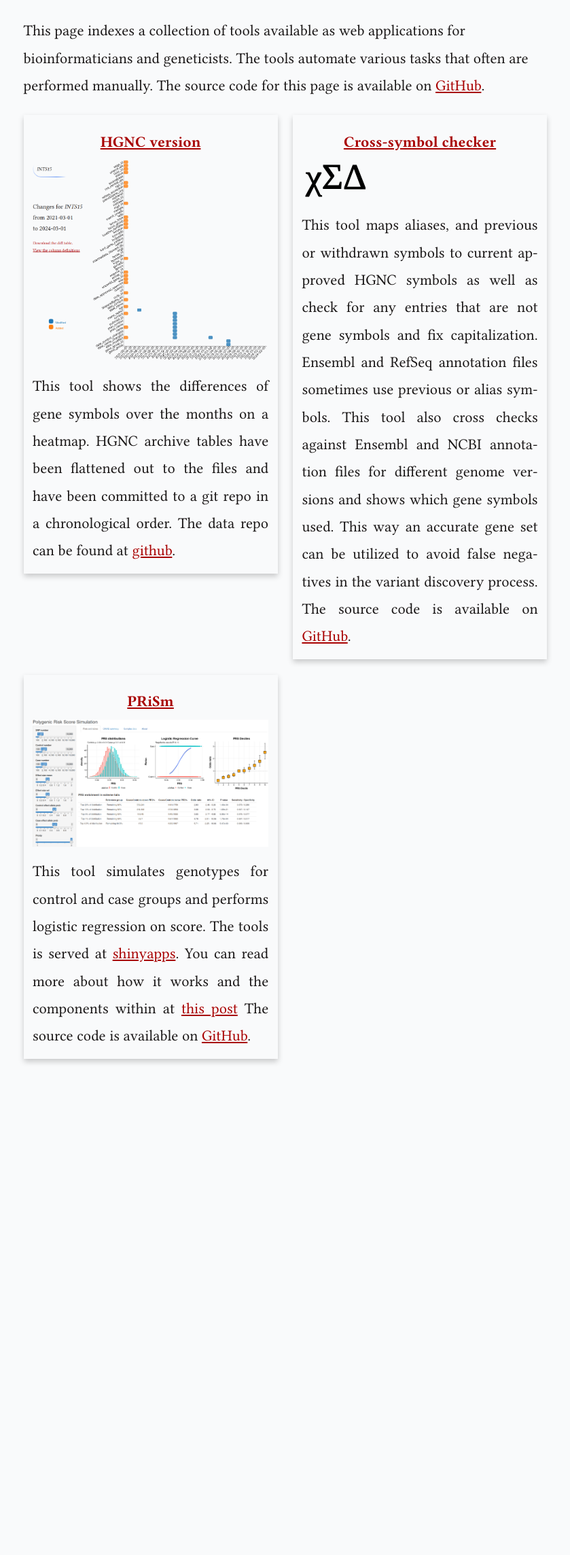
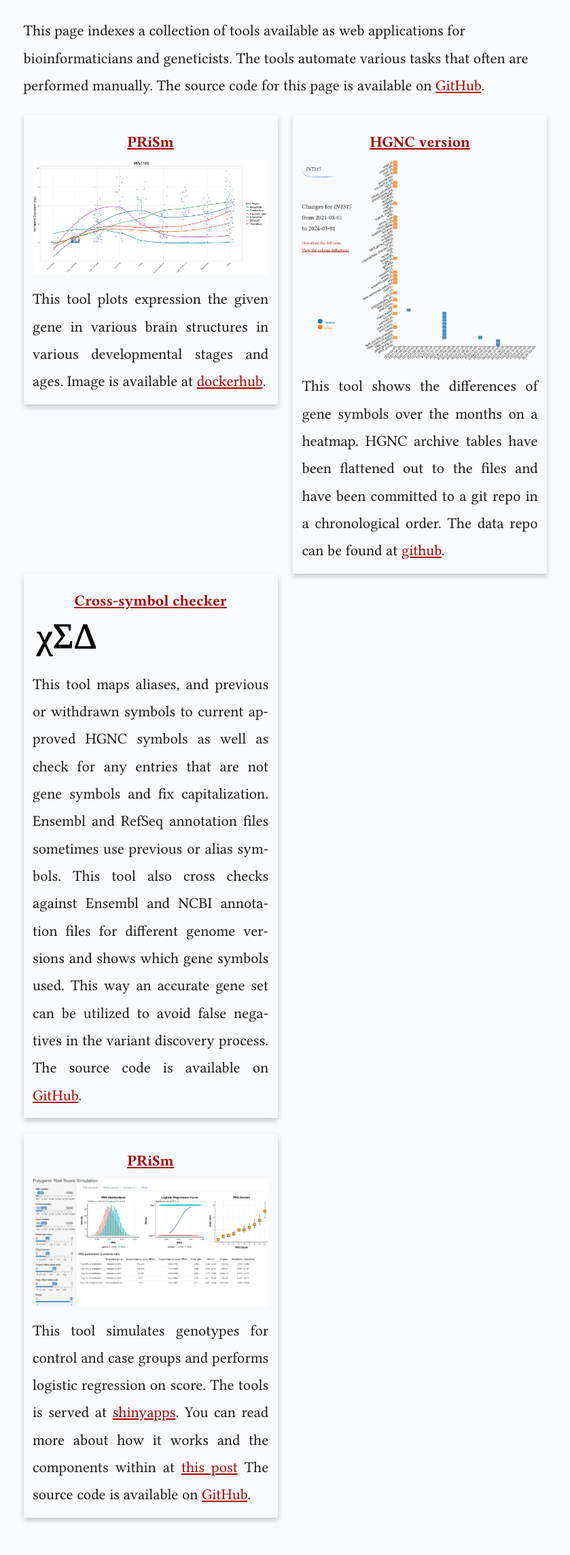
Before and after one commit to barslmn/omicssbs, a Django app: page /bioscripts/ in a window 1280 px wide. Shown: the part 159-2447 px from the top of the page at 68% size, without its empty margins (209-1048 px from the left). Before the commit the page ends 1724 px from the top, so only its background shows below. Run offline with Django 4.2, Linux system fonts and the light colour scheme.

Commit message:
added brainspan

```diff
--- a/bioscripts/templates/bioscripts/index.html
+++ b/bioscripts/templates/bioscripts/index.html
@@ -1,15 +1,29 @@
-{% extends "bioscripts/base.html" %}
-{% load static %}
-{% block content %}
-<p style="display:none;">
-    bioscripts/index.html
-</p>
+{% extends "bioscripts/base.html" %} {% load static %} {% block content %}
+<p style="display: none">bioscripts/index.html</p>
 
 This page indexes a collection of tools available as web applications for
 bioinformaticians and geneticists. The tools automate various tasks that often
-are performed manually. The source code for this page is available on <a
-    href="https://github.com/barslmn/omicsbs">GitHub</a>.
+are performed manually. The source code for this page is available on
+<a href="https://github.com/barslmn/omicsbs">GitHub</a>.
 <div class="row">
+  <div class="column">
+    <div class="card">
+      <h3>
+        <a href="https://barissalman.com/bioscripts/brainspan">PRiSm</a>
+      </h3>
+      <img
+        src="{% static 'bioscripts/img/brainspan.png' %}"
+        alt="Polygenic Risk Score Simulation"
+      />
+      <p>
+        This tool plots expression the given gene in various brain structures in
+        various developmental stages and ages. Image is available at
+        <a href="https://hub.docker.com/r/barslmn/brainspan-shiny-app"
+          >dockerhub</a
+        >.
+      </p>
+    </div>
+  </div>
   <!-- <div class="column">
             <div class="card">
                 <h3>
@@ -32,12 +46,15 @@ are performed manually. The source code for this page is available on <a
       <h3>
         <a href="{% url 'bioscripts:hgnc_version' %}">HGNC version</a>
       </h3>
-                <img src="{% static 'bioscripts/img/hgnc_version.png' %}" alt="HGNC version">
+      <img
+        src="{% static 'bioscripts/img/hgnc_version.png' %}"
+        alt="HGNC version"
+      />
       <p>
-                This tool shows the differences of gene symbols over the months on a heatmap.
-                HGNC archive tables have been flattened out to the files and have
-                been committed to a git repo in a chronological order.
-                The data repo can be found at
+        This tool shows the differences of gene symbols over the months on a
+        heatmap. HGNC archive tables have been flattened out to the files and
+        have been committed to a git repo in a chronological order. The data
+        repo can be found at
         <a href="https://github.com/barslmn/hgnc-data">github</a>.
         <!-- In order to use the app just start entering a gene symbol to the text box.
                                 The autocomplete function will show the you matching symbols.
@@ -49,23 +66,28 @@ are performed manually. The source code for this page is available on <a
   <div class="column">
     <div class="card">
       <h3>
-                <a href="{% url 'bioscripts:crosssymbolchecker' %}">Cross-symbol checker</a>
+        <a href="{% url 'bioscripts:crosssymbolchecker' %}"
+          >Cross-symbol checker</a
+        >
       </h3>
-                <img src="{% static 'bioscripts/img/crosssymbolchecker.svg' %}" alt="Cross Symbol Checker Logo">
+      <img
+        src="{% static 'bioscripts/img/crosssymbolchecker.svg' %}"
+        alt="Cross Symbol Checker Logo"
+      />
       <p>
-                This tool maps aliases, and previous or withdrawn symbols to current approved
-                HGNC symbols as well as check for any entries that are not gene symbols and fix
-                capitalization. Ensembl and RefSeq annotation files sometimes use previous or
-                alias symbols. This tool also cross checks against Ensembl and NCBI annotation
-                files for different genome versions and shows which gene symbols used. This way
-                an accurate gene set can be utilized to avoid false negatives in the variant
-                discovery process. The source code is available on <a
-                    href="https://github.com/barslmn/cross-symbol-checker">GitHub</a>.
+        This tool maps aliases, and previous or withdrawn symbols to current
+        approved HGNC symbols as well as check for any entries that are not gene
+        symbols and fix capitalization. Ensembl and RefSeq annotation files
+        sometimes use previous or alias symbols. This tool also cross checks
+        against Ensembl and NCBI annotation files for different genome versions
+        and shows which gene symbols used. This way an accurate gene set can be
+        utilized to avoid false negatives in the variant discovery process. The
+        source code is available on
+        <a href="https://github.com/barslmn/cross-symbol-checker">GitHub</a>.
       </p>
     </div>
   </div>
 </div>
-
 
 <div class="row">
   <div class="column">
@@ -73,13 +95,18 @@ are performed manually. The source code for this page is available on <a
       <h3>
         <a href="{% url 'bioscripts:prism' %}">PRiSm</a>
       </h3>
-                <img src="{% static 'bioscripts/img/prism.png' %}" alt="Polygenic Risk Score Simulation">
+      <img
+        src="{% static 'bioscripts/img/prism.png' %}"
+        alt="Polygenic Risk Score Simulation"
+      />
       <p>
-                This tool simulates genotypes for control and case groups and performs logistic regression on score.
-                The tools is served at <a href="https://barslmn.shinyapps.io/PRiSm/">shinyapps</a>.
-                You can read more about how it works and the components within at <a
-                    href="https://omics.sbs/blog/prs/prs_calculation.html">this post</a>
-                The source code is available on <a href="https://github.com/barslmn/omicssbs">GitHub</a>.
+        This tool simulates genotypes for control and case groups and performs
+        logistic regression on score. The tools is served at
+        <a href="https://barslmn.shinyapps.io/PRiSm/">shinyapps</a>. You can
+        read more about how it works and the components within at
+        <a href="https://omics.sbs/blog/prs/prs_calculation.html">this post</a>
+        The source code is available on
+        <a href="https://github.com/barslmn/omicssbs">GitHub</a>.
       </p>
     </div>
   </div>
@@ -98,7 +125,9 @@ are performed manually. The source code for this page is available on <a
   }
 
   /* Remove extra left and right margins, due to padding in columns */
-.row {margin: 1em 0 1em 0;}
+  .row {
+    margin: 1em 0 1em 0;
+  }
 
   /* Clear floats after the columns */
   .row:after {
@@ -114,7 +143,7 @@ h3 {
   /* Style the counter cards */
   .card {
     box-shadow: 0 4px 8px 0 rgba(0, 0, 0, 0.2); /* this adds the "card" effect */
-  padding: .6em;
+    padding: 0.6em;
     text-align: center;
     background-color: var(--body-bg-color);
   }
--- a/bioscripts/urls.py
+++ b/bioscripts/urls.py
@@ -6,6 +6,7 @@ app_name = "bioscripts"
 
 urlpatterns = [
     path("", views.index, name="index"),
+    path("brainspan", views.brainspan, name="brainspan"),
     path("prism", views.prism, name="prism"),
     path("var2texshade/", views.var2texshade, name="var2texshade"),
     path("var2texshade/<str:hgvsp>", views.var2texshade_api, name="var2texshade_api"),
--- a/bioscripts/views.py
+++ b/bioscripts/views.py
@@ -15,6 +15,10 @@ from .forms import Var2TexShadeForm, CrossSymbolCheckerForm
 
 def index(request):
     return render(request, "bioscripts/index.html")
+
+
+def brainspan(request):
+    return render(request, "bioscripts/brainspan.html")
 
 
 def prism(request):
```
Also changed, not shown: bioscripts/templates/bioscripts/brainspan.html (added, +20 -0 lines), bioscripts/static/bioscripts/img/brainspan.png (added). Lines whose indentation alone changed are shown as unchanged.
